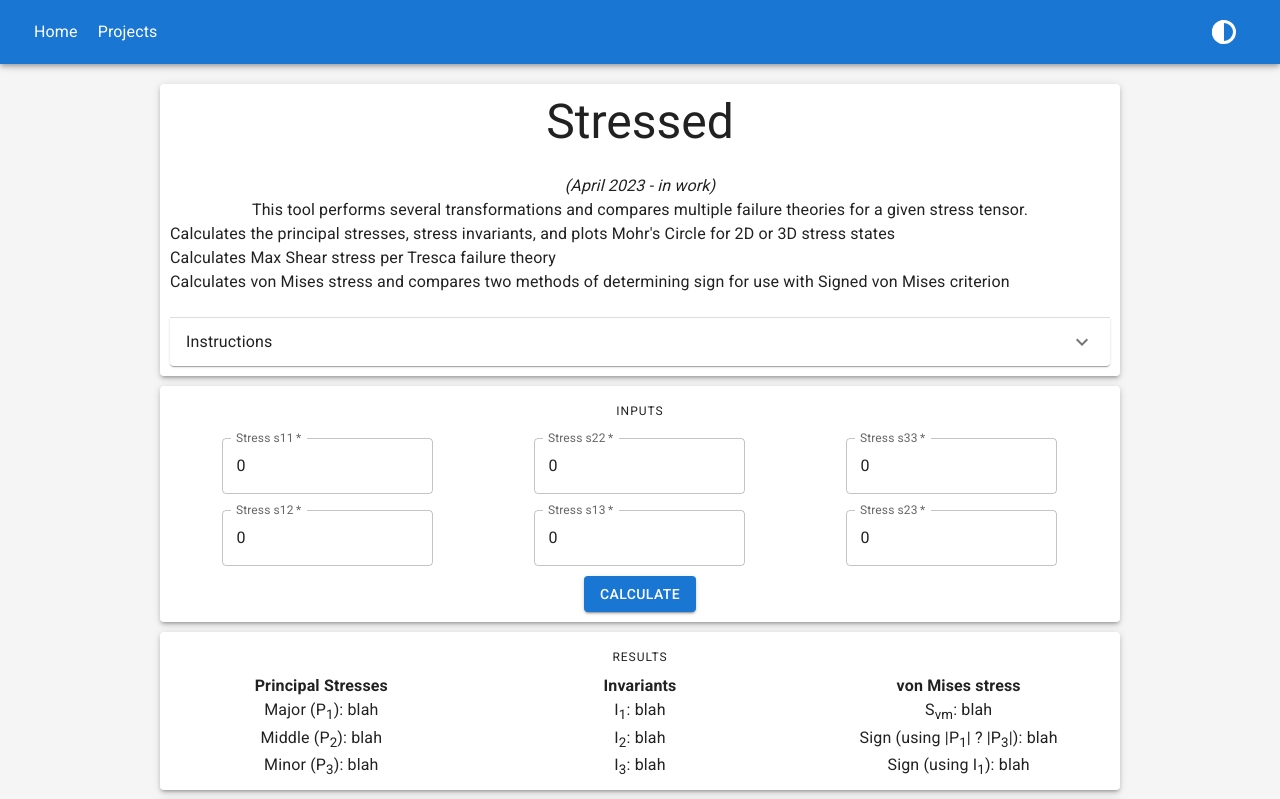
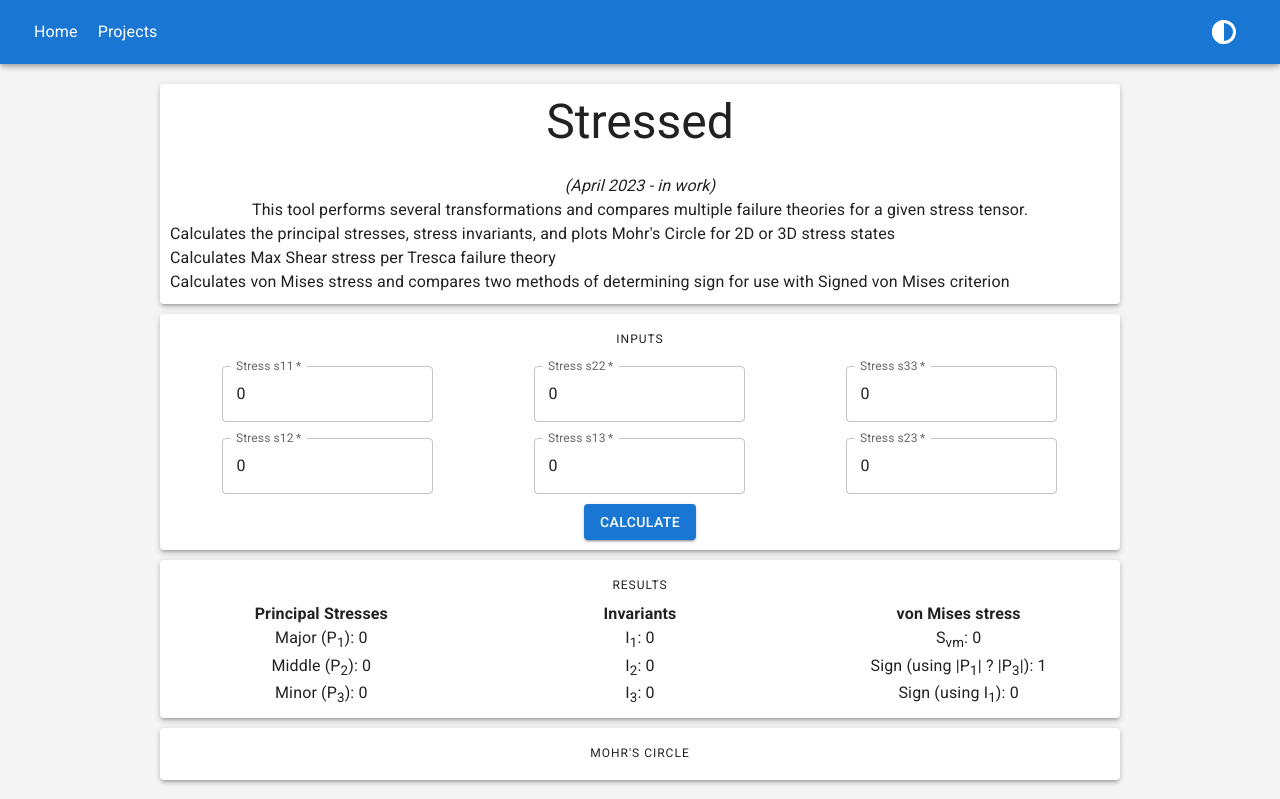
Before and after one commit to edp8489/stressed, a React (Create React App) app: page / in a window 1280 px wide. Shown: the top 799 px of the page. Built offline with nearby package versions, Linux system fonts and the light colour scheme.

Commit message:
Working calcs

```diff
--- a/src/App.jsx
+++ b/src/App.jsx
@@ -10,6 +10,7 @@ import InputsCard from "./Components/InputsCard.jsx";
 import ResultsCard from "./Components/ResultsCard.jsx";
 import MohrsCircle from "./Components/Mohr.jsx";
 import { stateFromSchema } from "./Components/InputsCard.jsx";
+import * as mech from "./mechanics.js"
 
 // analytics
 import TagManager from 'react-gtm-module'
@@ -28,12 +29,25 @@ let darkTheme = dark
 
 // import data files
 const inputsSchema = require('./inputs.schema.json')
-const resultsSchema = require('./results.schema.json')
+//const resultsSchema = require('./results.schema.json')
 
 export default function App() {
   const [darkMode, toggleDark] = React.useState(false);
   const [calcRequired, toggleCalc] = React.useState(false);
-  // const [inputsState, setInputsState] = React.useState(stateFromSchema(inputsSchema));
+  const [resultsState, updateResults] = React.useState({
+    "vonMisesStress":0,
+    "invariants":{
+      "I1":0,
+      "I2":0,
+      "I3": 0
+    },
+    "principalStresses":{
+      "P1":0,
+      "P2":0,
+      "P3":0
+    },
+    "maxShearStress":0
+  });
 
   let theme = darkMode ? darkTheme : lightTheme;
 
@@ -48,18 +62,28 @@ export default function App() {
   */
 
 
-  const calculate = function(e, inputs){
-    e.preventDefault()
+  const calculate = function(inputs){
     toggleCalc(false)
-
+    //console.log(inputs)
+    let stressTensor = mech.toMatrix(inputs)
 
     // calculate principal stresses
+    let principalStresses = mech.principalStresses(stressTensor)
+    //console.log(principalStresses)
 
     // calculate invariants
+    let invariants = mech.invariants(stressTensor)
 
     // calculate Max Shear stress
+    let maxShear = mech.tresca(principalStresses.P1, principalStresses.P2, principalStresses.P3)
 
     // calculate von Mises stress
+    let vonMises = mech.vonMises(inputs)
+
+    updateResults({"vonMisesStress":vonMises,
+    "invariants":invariants,
+    "principalStresses":principalStresses,
+    "maxShearStress":maxShear})
   }
 
   return (
@@ -74,7 +98,8 @@ export default function App() {
           changeNotifier={toggleCalc}
           handleSubmit={calculate} />
         <ResultsCard
-          calcRequired={calcRequired}/>
+          calcRequired={calcRequired}
+          results={resultsState} />
         <MohrsCircle />
         <Footer />
       </Box>
--- a/src/Components/InputsCard.jsx
+++ b/src/Components/InputsCard.jsx
@@ -8,6 +8,7 @@ import Button from "@mui/material/Button";
 import Grid from '@mui/material/Grid';
 
 export function stateFromSchema(schema){
+  // @TODO add recursion for nested objects
   const DEFAULTS = {
     "number":0,
     "string":"",
@@ -58,6 +59,8 @@ export default function InputsCard(props) {
   // schema for inputs {inputsSchema}
   const {inputsSchema} = props
   // handleSubmit function {handleSubmit}
+  const {handleSubmit} = props
+  // change notifier function
   const {changeNotifier} = props
 
   const [inputsState, setInputsState] = React.useState(stateFromSchema(inputsSchema));
@@ -71,7 +74,10 @@ export default function InputsCard(props) {
         component="form"
         noValidate
         autoComplete="off"
-        onSubmit={props.handleSubmit}
+        onSubmit={(e) => {
+          e.preventDefault()
+          handleSubmit(inputsState)
+        }}
       >
         <div>
           <FormControl sx={{ margin: "10px" }}>
--- a/src/Components/ResultsCard.jsx
+++ b/src/Components/ResultsCard.jsx
@@ -2,36 +2,38 @@ import React from "react";
 import { Box, Paper } from "@mui/material";
 import Typography from "@mui/material/Typography";
 import Grid from '@mui/material/Grid';
+import {abs, sign, round} from 'mathjs'
 
 
 export default function ResultsCard(props) {
   // destructure props
-  const { calcRequired, vonMisesStress, stressInvariants, principalSresses } = props;
+  const { calcRequired, results } = props;
+  const {vonMisesStress, maxShearStress, invariants, principalStresses} = results
   return (
     <Paper elevation={3} sx={{ ...{ marginTop: "10px", marginBottom: "10px", padding: "10px", textAlign:"center" }, ...props.sx }}>
       <Typography variant="overline">Results</Typography><br />
-      <span>{calcRequired ?
+      <span style={{color:"red"}}>{calcRequired ?
         "User inputs changed. Press 'Calculate' when ready" :
         ""}
       </span>
       <Grid container spacing={2}>
         <Grid item xs={4}>
           <b>Principal Stresses</b><br />
-          Major (P<sub>1</sub>): blah<br />
-          Middle (P<sub>2</sub>): blah<br />
-          Minor (P<sub>3</sub>): blah
+          Major (P<sub>1</sub>): {round(principalStresses.P1,3)}<br />
+          Middle (P<sub>2</sub>): {round(principalStresses.P2,3)}<br />
+          Minor (P<sub>3</sub>): {round(principalStresses.P3,3)}
         </Grid>
         <Grid item xs={4}>
           <b>Invariants</b><br />
-          I<sub>1</sub>: blah<br />
-          I<sub>2</sub>: blah<br />
-          I<sub>3</sub>: blah
+          I<sub>1</sub>: {invariants.I1}<br />
+          I<sub>2</sub>: {invariants.I2}<br />
+          I<sub>3</sub>: {invariants.I3}
         </Grid>
         <Grid item xs={4}>
           <b>von Mises stress</b><br />
-          S<sub>vm</sub>: blah<br />
-          Sign (using |P<sub>1</sub>| ? |P<sub>3</sub>|): blah<br />
-          Sign (using I<sub>1</sub>): blah
+          S<sub>vm</sub>: {round(vonMisesStress,3)}<br />
+          Sign (using |P<sub>1</sub>| ? |P<sub>3</sub>|): {abs(principalStresses.P3) > abs(principalStresses.P1)? -1: 1}<br />
+          Sign (using I<sub>1</sub>): {sign(invariants.I1)}
         </Grid>
       </Grid>
     </Paper>
--- a/src/Components/SummaryCard.jsx
+++ b/src/Components/SummaryCard.jsx
@@ -22,28 +22,6 @@ export default function SummaryCard(props) {
             Calculates Max Shear stress per Tresca failure theory<br />
             Calculates von Mises stress and compares two methods of determining sign for use with Signed von Mises criterion<br />
         </Box>
-        <br />
-        <Accordion TransitionProps={{ unmountOnExit: true }}>
-          <AccordionSummary
-            expandIcon={<ExpandMoreIcon />}
-            id="debug-acc-header">
-            <Typography>Instructions</Typography>
-          </AccordionSummary>
-          <AccordionDetails>
-            <Box sx={{ typography: "subtitle", textAlign: "center" }}>Usage</Box>
-            <Box sx={{ typography: "p", textAlign: "left" }}>
-              <i>...Instructions for use...</i>
-              <br /> <br />
-              <b>Input 1:</b> Short summary<br />
-              <b>Input 2:</b> ...<br />
-            </Box>
-            <br />
-            <Box sx={{ typography: "subtitle", textAlign: "center" }}>Returns</Box>
-            <Box sx={{ typography: "p" }}>
-              <i>Summary of outputs</i>
-            </Box>
-          </AccordionDetails>
-        </Accordion>
       </Typography>
     </Paper>
   )
--- a/src/mechanics.js
+++ b/src/mechanics.js
@@ -1,9 +1,9 @@
-import {eigs, trace, det, sort, pow, sqrt, abs, max} from 'mathjs'
+import {eigs, trace, det, sort, pow, sqrt, abs, max, numeric} from 'mathjs'
 
 // function to calculate Von Mises stress
 // https://en.wikipedia.org/wiki/Von_Mises_yield_criterion
 function vonMises(stressObj){
-    const {s11, s22, s33, s12, s13, s23} = stressObj
+    let {s11, s22, s33, s12, s13, s23} = stressObj
 
     const A = pow(s11-s22,2)
     const B = pow(s22-s33,2)
@@ -17,9 +17,9 @@ function vonMises(stressObj){
 
 // function to format inputs object as a matrix
 function toMatrix(stressObj) {
-    const {s11, s22, s33, s12, s13, s23} = stressObj
+    let {s11, s22, s33, s12, s13, s23} = stressObj
 
-    const S = [[s11, s12, s13],[s12, s22, s23],[s13, s23, s33]]
+    let S = [[s11, s12, s13],[s12, s22, s23],[s13, s23, s33]]
 
     return S
 }
@@ -31,9 +31,9 @@ function invariants(S){
     // I1 = s11 + s22 + s33 = tr(S)
     // I2 = 0.5*((tr(S))^2 - tr(S^2))
     // I3 = det(S)
-    const I1 = trace(S)
-    const I2 = 0.5*(pow(trace(S),2) - trace(pow(S,2)))
-    const I3 = det(S)
+    let I1 = trace(S)
+    let I2 = 0.5*(pow(trace(S),2) - trace(pow(S,2)))
+    let I3 = det(S)
 
     return {I1, I2, I3}
 }
@@ -42,13 +42,13 @@ function invariants(S){
 // function to calculate principal stresses for a given tensor
 function principalStresses(S){
     // (P1, P2, P3) = eig(S)
-    const { values, vectors } = eigs(S)
+    let { values, vectors } = eigs(S)
     // eigs() function returns eigenvalues sorted in ascending order
     // need to sort in descending order because P1 > P2 > P3
     values = sort(values, 'desc')
-    const P1 = values[0]
-    const P2 = values[1]
-    const P3 = values[2]
+    let P1 = values[0]
+    let P2 = values[1]
+    let P3 = values[2]
     return {P1, P2, P3}
 }
 
```
